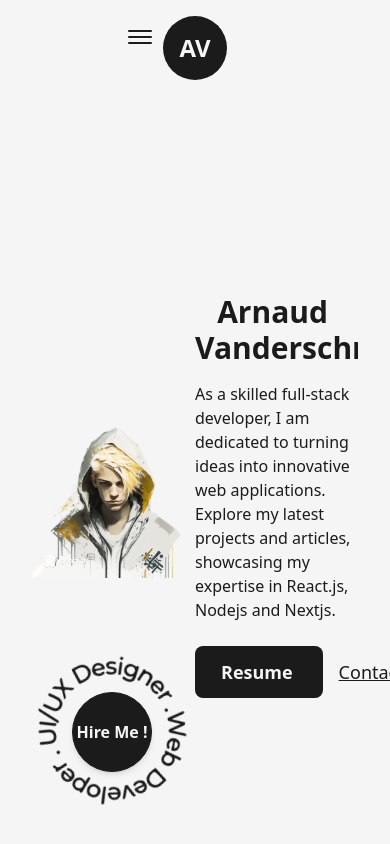
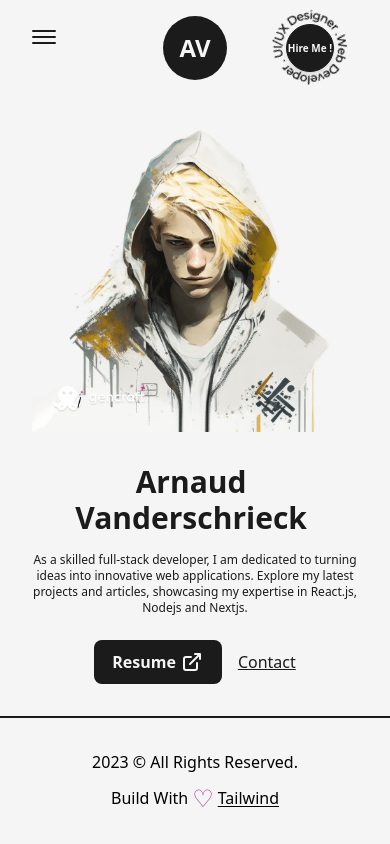
Before and after one commit to arnaud-vanderschriek/portfolioNextJs, a Next.js app: page / in a window 390 px wide. Shown: the top 844 px of the page. Built offline with nearby package versions, Linux system fonts and the light colour scheme.

Commit message:
mobile version (not finished yet)

```diff
--- a/src/components/Footer.js
+++ b/src/components/Footer.js
@@ -4,10 +4,10 @@ import Link from "next/link"
 
 const Footer = () => {
   return(
-    <footer className="w-full border-t-2 border-solid border-dark font-medium text-lg dark:text-light dark:border-light">
-      <Layout className="py-8 flex items-center justify-between">
+    <footer className="w-full border-t-2 border-solid border-dark font-medium text-lg dark:text-light dark:border-light sm:text-base">
+      <Layout className="py-8 flex items-center justify-between lg:flex-col lg:py-6">
         <span>{new Date().getFullYear()} &copy; All Rights Reserved.</span>
-        <div className="flex items-center">
+        <div className="flex items-center lg:py-2">
           Build With
           <span className="text-primary text-2xl px-1 dark:text-primaryDark">&#9825;</span>
           <Link href="https://tailwindcss.com" className="underline underline-offset-2" target={"_blank"}>Tailwind</Link>
--- a/src/components/HireMe.js
+++ b/src/components/HireMe.js
@@ -4,15 +4,15 @@ import Link from "next/link"
 
 const HireMe = () => {
   return(
-    <div className="fixed left-4 bottom-4 flex items-center justify-center overflow-hidden">
-      <div className="w-48 h-auto flex items-center justify-center relative">
+    <div className="fixed left-4 bottom-4 flex items-center justify-center overflow-hidden md:right-8 md:left-auto md:top-0 md:bottom-auto md:absolute">
+      <div className="w-48 h-auto flex items-center justify-center relative md:w-24">
         <CircularText className={"fill-dark animate-spin-slow dark:fill-light"} />
         <Link
           href="mailto:arnaud.vanderschrieck@gmail.com"
           className="flex items-center justify-center absolute left-1/2 top-1/2 -translate-x-1/2 -translate-y-1/2
           bg-dark text-light shadow-md border border-solid border-dark w-20 h-20 rounded-full font-semibold
-          hover:bg-light hover:text-dark
-          dark:bg-light dark:text-dark hover:dark:bg-dark hover:dark:text-light hover:dark:border-light"
+          hover:bg-light hover:text-dark dark:bg-light dark:text-dark hover:dark:bg-dark hover:dark:text-light
+          hover:dark:border-light md:w-12 md:h-12 md:text-[10px]"
         >
           Hire Me !
         </Link>
--- a/src/components/Layout.js
+++ b/src/components/Layout.js
@@ -2,7 +2,7 @@ import React from "react"
 
 const Layout = ({children, className=""}) => {
   return(
-    <div className={`w-full h-full inline-block z-0 bg-light p-32 dark:bg-dark xl:p-24 lg:p-16 md:p-12 sm:p-8 ${className}`}>
+    <div className={`w-full h-full inline-block z-0 bg-light p-32 dark:bg-dark xl:p-24 lg:p-64 md:p-12 sm:p-8 ${className}`}>
       {children}
     </div>
   )
--- a/src/components/LiIcons.js
+++ b/src/components/LiIcons.js
@@ -8,7 +8,7 @@ const LiIcons = ({reference}) => {
   })
   return(
     <figure className="absolute left-0 stroke-dark dark:stroke-light">
-      <svg className="-rotate-90" width="75" height="75" viewBox="0 0 100 100">
+      <svg className="-rotate-90 md:w-[60%] md:h-[60px] xs:w-[40px] xs:h-[40px]" width="75" height="75" viewBox="0 0 100 100">
         <circle cx="75" cy="50" r="20" className="stroke-primary dark:stroke-primaryDark stroke-1 fill-none" />
         <motion.circle cx="75" cy="50" r="20" className="stroke-[5px] fill-light dark:fill-dark"
           style={{
--- a/src/components/NavBar.js
+++ b/src/components/NavBar.js
@@ -53,12 +53,12 @@ const NavBar = () => {
 
   return(
     <header className="w-full px-32 py-8 font-medium flex items-center justify-between
-      dark:text-light relative"
+      dark:text-light relative z-10 lg:px-16 md:px-12 sm:px-8"
     >
       <button className="flex-col justify-center items-center hidden lg:flex" onClick={handleClick}>
         <span className={`bg-dark dark:bg-light transition-all duration-300 ease-out block h-0.5 w-6 rounded-sm  ${isOpen ? 'rotate-45 translate-y-1' :'-translate-y-0.5' }`}></span>
         <span className={`bg-dark dark:bg-light transition-all duration-300 ease-out block h-0.5 w-6 rounded-sm my-0.5 ${isOpen ? 'opacity-0' : 'opacity-100'} `}></span>
-        <span className={`bg-dark dark:bg-light transition-all duration-300 ease-out block h-0.5 w-6 rounded-sm translate-y-0.5 ${isOpen ? '-rotate-45 -translate-y-1' : 'translate-y-0.5' }`}></span>
+        <span className={`bg-dark dark:bg-light transition-all duration-300 ease-out block h-0.5 w-6 rounded-sm  ${isOpen ? '-rotate-45 -translate-y-1' : 'translate-y-0.5' }`}></span>
       </button>
 
       <div className="w-full flex justify-between items-center lg:hidden">
--- a/src/pages/index.js
+++ b/src/pages/index.js
@@ -1,8 +1,6 @@
 import Head from 'next/head'
 import Image from 'next/image'
 import Link from "next/link"
-import { Inter } from 'next/font/google'
-import styles from '@/styles/Home.module.css'
 import Layout from '@/components/Layout';
 import ProfilePicture from "../../public/images/profile/a_hacker_with_b_0-transformed.png"
 import AnimatedText from "@/components/AnimatedText"
@@ -17,25 +15,31 @@ export default function Home() {
         <title>Create Next App</title>
         <meta name="description" content="Generated by create next app" />
       </Head>
-      <main className="flex items-center text-dark w-full min-h-screen dark:text-light">
-        <Layout className="pt-0">
-          <div className="flex items-center justify-between w-full">
-            <div className="w-1/2">
-              <Image src={ProfilePicture} alt="Vanderschrieck Arnaud" className="w-full h-auto" />
+      <main className="flex items-center text-dark w-full dark:text-light ">
+        <Layout className="pt-0 md:p-16 sm:pt-8">
+          <div className="flex items-center justify-between w-full lg:flex-col">
+            <div className="w-1/2 md:w-full">
+              <Image src={ProfilePicture} alt="Vanderschrieck Arnaud" className="w-full h-auto lg:hidden  md:inline-block md:w-full sm:mb-8"
+                priority
+                sizes='(max-width: 768px) 100vw,
+                (max-width: 1200px) 50vw,
+                50vw'
+
+              />
             </div>
-            <div className="w-1/2 flex flex-col items-center self-center">
+            <div className="w-1/2 flex flex-col items-center self-center lg:w-full lg:text-center">
               <AnimatedText text="Arnaud Vanderschrieck" className="!text-6xl !text-left xl:!text-5xl lg:!text-center lg:!text-6xl md:!text-5xl sm:!text-3xl"/>
-              <p className="my-4 text-base font-medium">
+              <p className="my-4 text-base font-medium md:text-sm sm:text-xs">
                 As a skilled full-stack developer, I am dedicated to turning ideas into innovative web applications.
                 Explore my latest projects and articles, showcasing my expertise in React.js, Nodejs and Nextjs.
               </p>
-              <div className="flex items-center self-start mt-2">
+              <div className="flex items-center self-start mt-2 lg:self-center">
                 <Link
                   href="/vds.pdf"
                   target={"_blank"}
                   className="flex items-center bg-dark text-light dark:bg-light dark:text-dark p-2.5 px-6 rounded-lg
                   text-lg font-semibold hover:bg-light hover:text-dark border-2 border-solid border-transparent
-                  hover:border-dark hover:dark:bg-dark hover:dark:text-light hover:dark:border-light"
+                  hover:border-dark hover:dark:bg-dark hover:dark:text-light hover:dark:border-light md:p-2 md:px-4 md:text-base"
                   download={true}
                 >
                   Resume <LinkArrow className={"w-6 ml-1"} />
@@ -43,7 +47,7 @@ export default function Home() {
                 <Link
                   href="mailto:arnaud.vanderschrieck@gmail.com"
                   target={"_blank"}
-                  className="ml-4 text-lg font-medium capitalize text-dark dark:text-light underline"
+                  className="ml-4 text-lg font-medium capitalize text-dark dark:text-light underline md:text-base"
                 >
                   Contact
                 </Link>
--- a/src/pages/projects.js
+++ b/src/pages/projects.js
@@ -15,25 +15,25 @@ const FramerImage = motion(Image)
 const FeaturedProject = ({type, title, summary, img, link, github}) => {
   return (
     <article className="w-full mt-16 p-12 flex items-center justify-between rounded-3xl border
-      border-solid border-dark bg-light shadow-2xl"
+      border-solid border-dark bg-light shadow-2xl lg:flex-col lg:p-8 xs:rounded-2xl xs:rounded-br-3xl xs:p-4"
     >
-      <Link href={link} target="_blank" className="w-1/2 cursor-pointer overflow-hidden rounded-lg">
+      <Link href={link} target="_blank" className="w-1/2 cursor-pointer overflow-hidden rounded-lg lg:w-full">
         <FramerImage src={img} alt={title} className="w-full h-auto"
           whileHover={{scale: 1.05}}
           transition={{duration: 0.2}}
         />
       </Link>
-      <div className="w-1/2 flex flex-col items-start justify-between pl-6">
-        <span className="text-primary font-medium text-xl">{type}</span>
+      <div className="w-1/2 flex flex-col items-start justify-between pl-6 lg:w-full lg:pl-0 lg:pt-6">
+        <span className="text-primary font-medium text-xl dark:text-primaryDark xs:text-base">{type}</span>
         <Link href={link} target="_blank" className="hover:underline underline-offset-2">
-          <h2 className="my-2 w-full text-left text-4xl font-bold">{title}</h2>
+          <h2 className="my-2 w-full text-left text-4xl font-bold dark:text-light sm:text-sm">{title}</h2>
         </Link>
-        <p className="my-2 font-medium text-dark">
+        <p className="my-2 font-medium text-dark sm:text-sm">
           {summary}
         </p>
         <div className="mt-2 flex items-center">
           <Link href={github} target="_blank" className="w-10"><GithubIcon /></Link>
-          <Link href={link} target="_blank" className="ml-4 rounded-lg bg-dark text-light p-2 px-6 text-lg font-semibold">
+          <Link href={link} target="_blank" className="ml-4 rounded-lg bg-dark text-light p-2 px-6 text-lg font-semibold dark:bg-light dark:text-dark sm:px-4 sm:text-base">
             Visit Project
           </Link>
         </div>
@@ -45,7 +45,7 @@ const FeaturedProject = ({type, title, summary, img, link, github}) => {
 const Projects = ({title, type, img, link, github}) => {
   return (
     <article className="w-full flex flex-col items-center justify-center rounded-2xl border border-solid
-      border-dark bg-light p-6 relative "
+      border-dark bg-light p-6 relative dark:bg-dark dark:border-light xs:p-4"
     >
       <Link href={link} target="_blank" className="w-full cursor-pointer overflow-hidden rounded-lg">
         <FramerImage src={img} alt={title} className="w-full h-auto"
@@ -78,8 +78,8 @@ const projects = () => {
       </Head>
       <main className="w-full mb-16 flex flex-col items-center justify-center">
         <Layout className="pt-16" >
-          <AnimatedText text="Imagination Trumps knowledge" />
-          <div className="grid grid-cols-12 gap-24">
+          <AnimatedText text="Imagination Trumps knowledge" className="mb-16 lg:!text-7xl sm:mb-8 sm:!text-6xl xs:!text-4xl" />
+          <div className="grid grid-cols-12 gap-24 gap-y-32 xl:gap-x-16 lg:gap-x-8 md:gap-y-24 sm:gap-x-0">
             <div className="col-span-12">
               <FeaturedProject
                 title="Crypto Screener Application"
--- a/tailwind.config.js
+++ b/tailwind.config.js
@@ -21,8 +21,29 @@ module.exports = {
         'spin-slow': 'spin 8s linear infinite',
       },
       backgroundImage: {
-        circularLight: "repeating-radial-gradient(rgba(0,0,0,0.4) 2px,#f5f5f5 5px,#f5f5f5 100px);",
-        circularDark: "repeating-radial-gradient(rgba(255,255,255,0.5) 2px,#1b1b1b 5px,#1b1b1b 100px);"
+        circularLight:
+        "repeating-radial-gradient(rgba(0,0,0,0.4) 2px,#f5f5f5 5px,#f5f5f5 100px)",
+
+        circularDark:
+        "repeating-radial-gradient(rgba(255,255,255,0.5) 2px,#1b1b1b 8px,#1b1b1b 100px)",
+
+        circularLightLg:
+        "repeating-radial-gradient(rgba(0,0,0,0.4) 2px,#f5f5f5 5px,#f5f5f5 80px)",
+
+        circularDarkLg:
+        "repeating-radial-gradient(rgba(255,255,255,0.5) 2px,#1b1b1b 8px,#1b1b1b 80px)",
+
+        circularLightMd:
+        "repeating-radial-gradient(rgba(0,0,0,0.4) 2px,#f5f5f5 5px,#f5f5f5 60px)",
+
+        circularDarkMd:
+        "repeating-radial-gradient(rgba(255,255,255,0.5) 2px,#1b1b1b 6px,#1b1b1b 60px)",
+
+        circularLightSm:
+        "repeating-radial-gradient(rgba(0,0,0,0.4) 2px,#f5f5f5 5px,#f5f5f5 40px)",
+
+        circularDarkSm:
+        "repeating-radial-gradient(rgba(255,255,255,0.5) 2px,#1b1b1b 4px,#1b1b1b 40px)",
       }
     },
     screens: {
```
Also changed, not shown: src/components/Experience.js (+10 -9 lines), src/components/Skills.js (+9 -4 lines), src/pages/about.js (+21 -16 lines), 2 other files (tests, documents, lock files or other folders).
